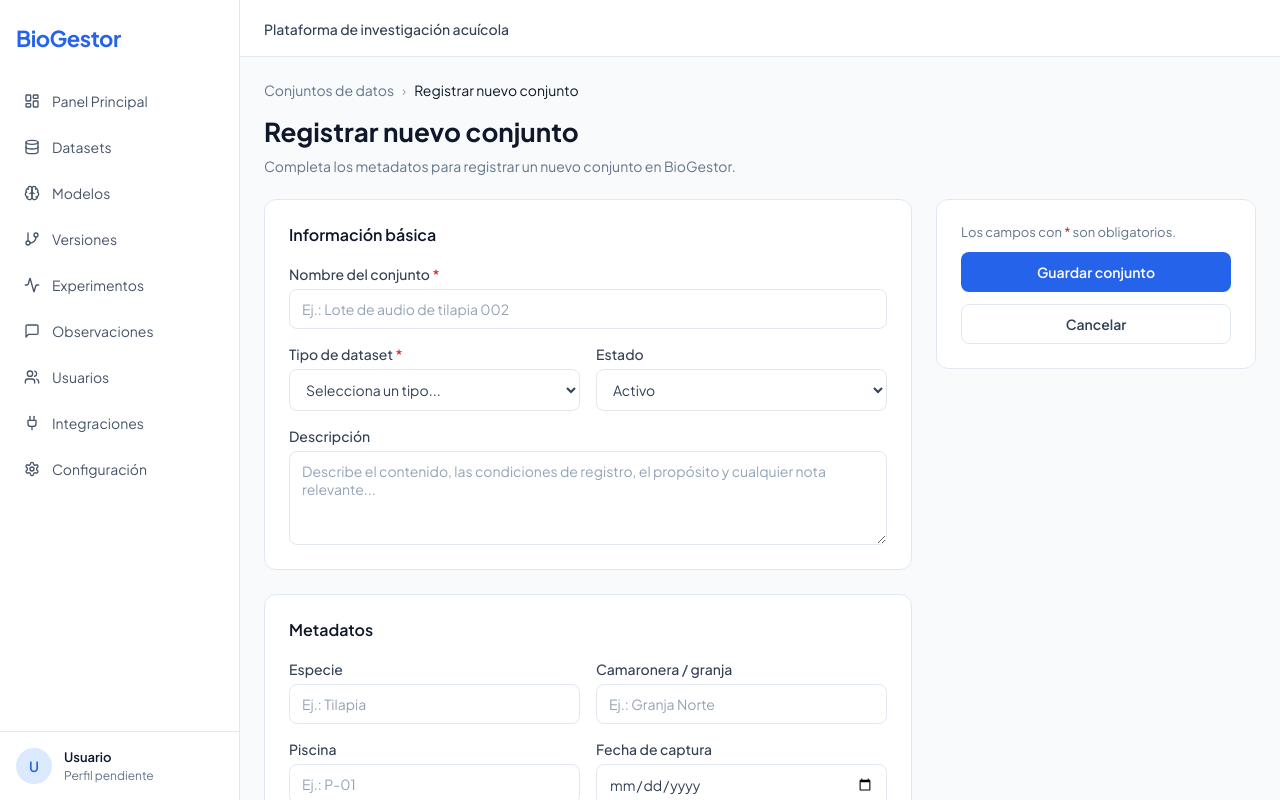
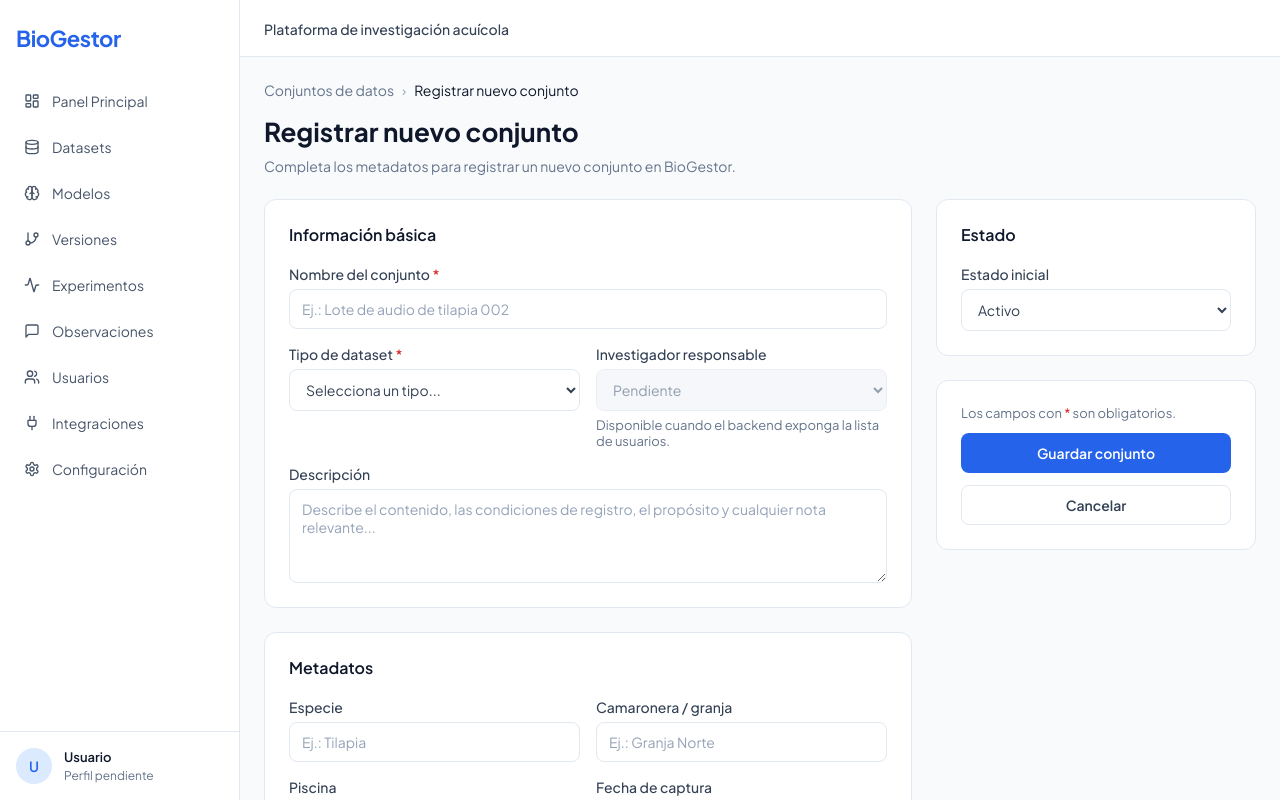
Before and after one commit to m-alvaradox/biogestor-frontend, an Angular app: page /datasets/new in a window 1280 px wide. Built offline with nearby package versions, Linux system fonts and the light colour scheme.

Commit message:
feat(datasets): mostrar el investigador responsable como pendiente [S2-03]
El select queda desactivado hasta que el backend exponga la lista de usuarios. El estado inicial pasa a la columna derecha.

```diff
--- a/src/app/features/datasets/pages/dataset-form/dataset-form.html
+++ b/src/app/features/datasets/pages/dataset-form/dataset-form.html
@@ -44,15 +44,13 @@
           </div>
 
           <div class="field">
-            <label for="status">Estado</label>
-            <select id="status" formControlName="status" [class.invalid]="errorFor('status')">
-              @for (option of statusOptions; track option[0]) {
-                <option [value]="option[0]">{{ option[1] }}</option>
-              }
+            <label for="owner">Investigador responsable</label>
+            <select id="owner" disabled aria-describedby="owner-hint">
+              <option selected>Pendiente</option>
             </select>
-            @if (errorFor('status'); as message) {
-              <p class="field-error">{{ message }}</p>
-            }
+            <p id="owner-hint" class="field-hint">
+              Disponible cuando el backend exponga la lista de usuarios.
+            </p>
           </div>
         </div>
 
@@ -218,6 +216,22 @@
     </div>
 
     <aside class="form-side">
+      <section class="card form-card" aria-labelledby="status-title">
+        <h2 id="status-title">Estado</h2>
+
+        <div class="field">
+          <label for="status">Estado inicial</label>
+          <select id="status" formControlName="status" [class.invalid]="errorFor('status')">
+            @for (option of statusOptions; track option[0]) {
+              <option [value]="option[0]">{{ option[1] }}</option>
+            }
+          </select>
+          @if (errorFor('status'); as message) {
+            <p class="field-error">{{ message }}</p>
+          }
+        </div>
+      </section>
+
       <section class="card form-card actions-card" aria-label="Acciones del formulario">
         <p class="hint">Los campos con <span class="required">*</span> son obligatorios.</p>
 
--- a/src/app/features/datasets/pages/dataset-form/dataset-form.scss
+++ b/src/app/features/datasets/pages/dataset-form/dataset-form.scss
@@ -95,6 +95,12 @@
     &.invalid {
       border-color: var(--color-danger);
     }
+
+    &:disabled {
+      background: var(--color-surface-muted);
+      color: var(--color-text-muted);
+      cursor: not-allowed;
+    }
   }
 
   textarea {
@@ -136,6 +142,15 @@
 .form-side {
   position: sticky;
   top: 24px;
+  display: flex;
+  flex-direction: column;
+  gap: 24px;
+}
+
+.field-hint {
+  margin: 0;
+  color: var(--color-text-muted);
+  font-size: 13px;
 }
 
 .actions-card {
```
Also changed, not shown: 1 other file (tests, documents, lock files or other folders).
